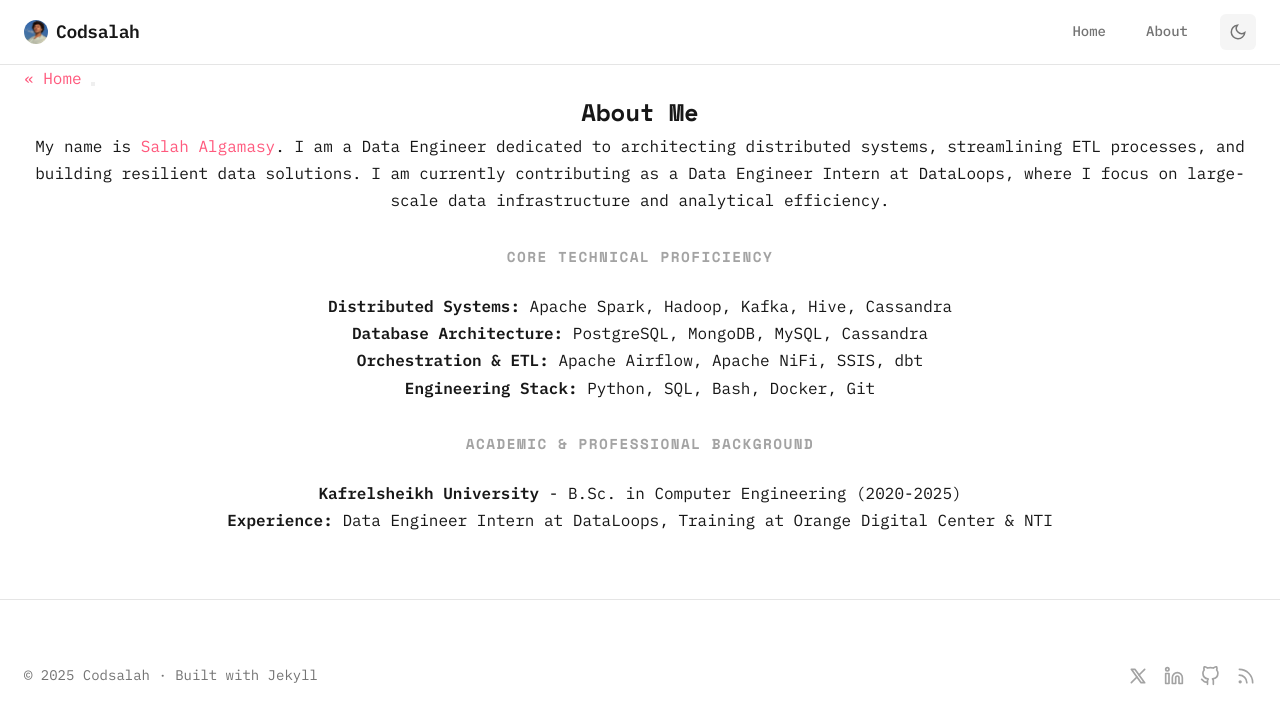
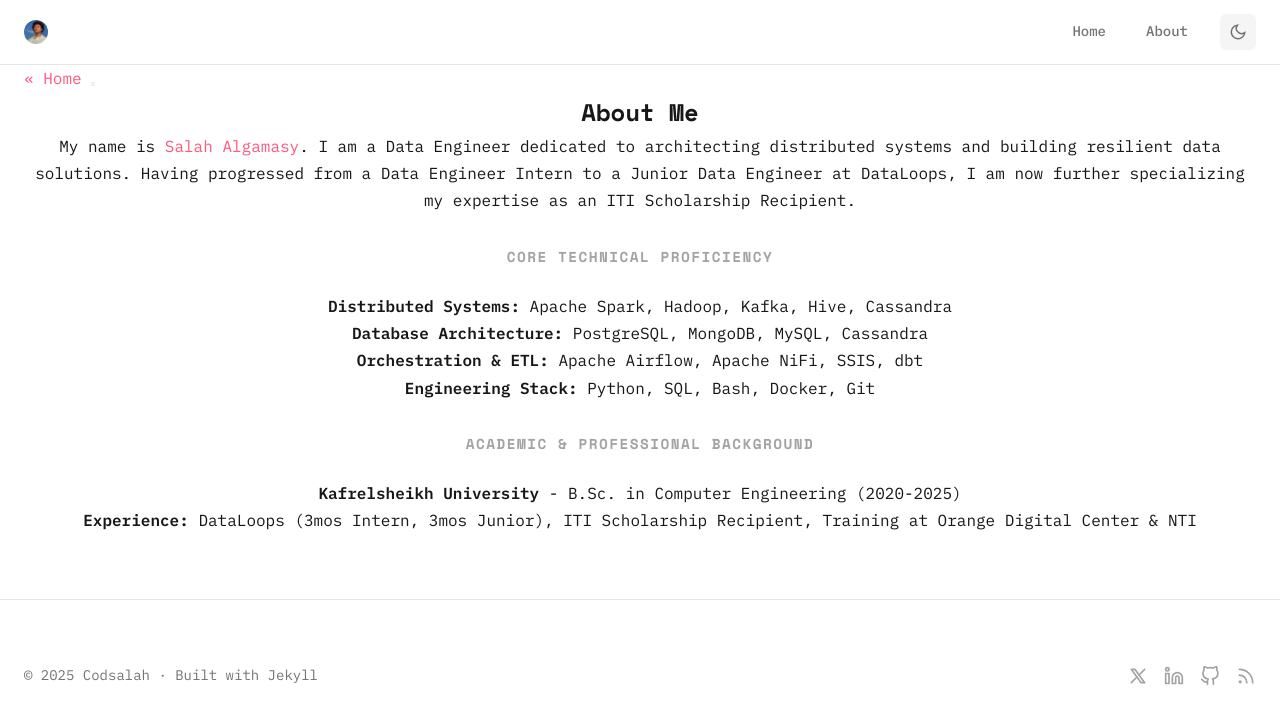
Before and after one commit to codsalah/codsalah.github.io, a Jekyll site: the page built from about.html, in a window 1280 px wide. Shown: the top 724 px of the page. Built offline with Jekyll 4.4.1, drawn with Linux system fonts in a browser that asks for light colours.

Commit message:
style: update site branding to Salah Algamasy: Data Blogs and refine experience bio

```diff
--- a/_config.yml
+++ b/_config.yml
@@ -1,5 +1,5 @@
-name: Codsalah
-title: Data Engineering & Scalable Solutions
+name: Salah Algamasy
+title: "Salah Algamasy: Data Blogs"
 description: >-
   Professional insights into Data Engineering, Big Data architectures, and the development of resilient ETL pipelines.
 lang: en-US
--- a/_includes/header.html
+++ b/_includes/header.html
@@ -2,12 +2,10 @@
     <div class="container">
         <a href="{{ '/' | relative_url }}" class="site-title">
             {% if site.author.userpicture %}
-            <img src="{{ site.author.userpicture }}" alt="{{ site.name }} logo">
+            <img src="{{ site.author.userpicture }}" alt="{{ site.name }}">
             {% else %}
-            <!-- Placeholder if no image is set, or use a default -->
-            <!-- <div style="width:24px;height:24px;border-radius:50%;background:var(--text-primary);"></div> -->
+            {{ site.name }}
             {% endif %}
-            {{ site.name }}
         </a>
         <div class="header-right">
             <nav class="site-nav">
--- a/about.html
+++ b/about.html
@@ -17,9 +17,9 @@ layout: default
   <h1 style="text-align: center;">About Me</h1>
 
   <p style="text-align: center;">My name is <a href="https://www.linkedin.com/in/salah-algamasy/">Salah Algamasy</a>.
-    I am a Data Engineer dedicated to architecting distributed systems, streamlining ETL processes, and building
-    resilient data solutions. I am currently contributing as a Data Engineer Intern at DataLoops, where I focus on
-    large-scale data infrastructure and analytical efficiency.
+    I am a Data Engineer dedicated to architecting distributed systems and building resilient data solutions. Having
+    progressed from a Data Engineer Intern to a Junior Data Engineer at DataLoops, I am now further specializing my
+    expertise as an ITI Scholarship Recipient.
   </p>
 
   <div style="text-align: center; margin: 30px 0;">
@@ -37,6 +37,7 @@ layout: default
       style="font-family: var(--font-sans); text-transform: uppercase; letter-spacing: 0.1em; color: var(--text-muted); font-size: 0.9rem; margin-bottom: var(--spacing-lg);">
       Academic & Professional Background</h3>
     <p><strong>Kafrelsheikh University</strong> - B.Sc. in Computer Engineering (2020-2025)</p>
-    <p><strong>Experience:</strong> Data Engineer Intern at DataLoops, Training at Orange Digital Center & NTI</p>
+    <p><strong>Experience:</strong> DataLoops (3mos Intern, 3mos Junior), ITI Scholarship Recipient, Training at Orange
+      Digital Center & NTI</p>
   </div>
 </section>
```
